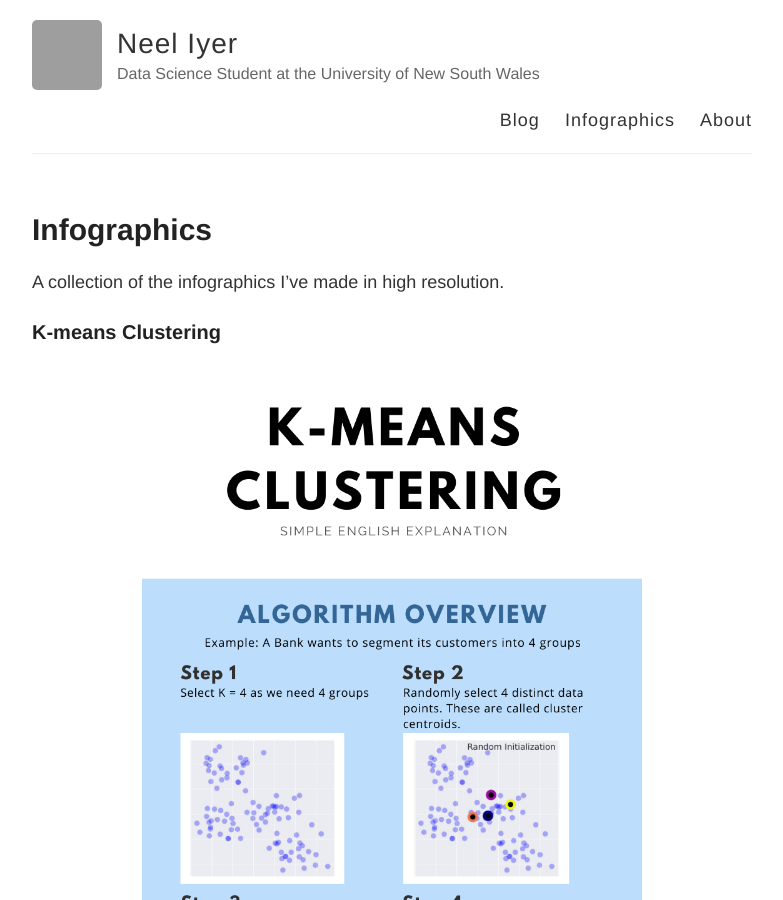
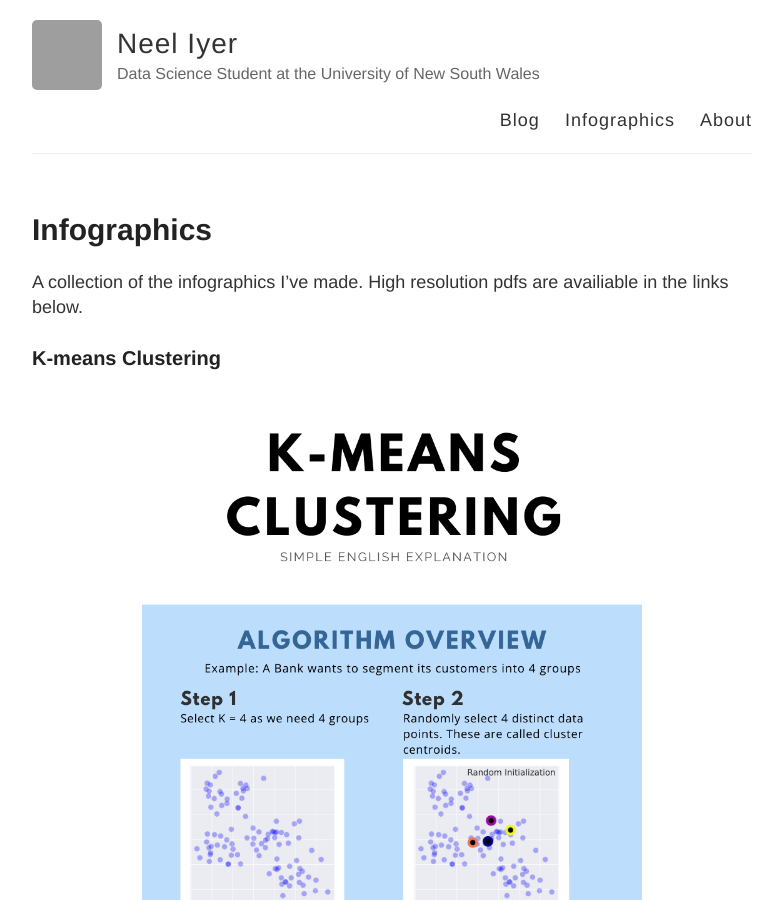
Before and after one commit to neelriyer/neelriyer.github.io, a Jekyll site: the page built from infographics.md, in a window 1280 px wide and 900 px high. Shown: the whole window, without its empty margins (248-1031 px from the left). Built offline with Jekyll 4.4.1, drawn with Linux system fonts in a browser that asks for light colours; grey boxes are pictures that could not be loaded.

Commit message:
add infographics

```diff
--- a/infographics.md
+++ b/infographics.md
@@ -4,7 +4,7 @@ title: Infographics
 permalink: /infographics/
 ---
 
-A collection of the infographics I've made in high resolution.
+A collection of the infographics I've made. High resolution pdfs are availiable in the links below.
 
 ### K-means Clustering
 
```
